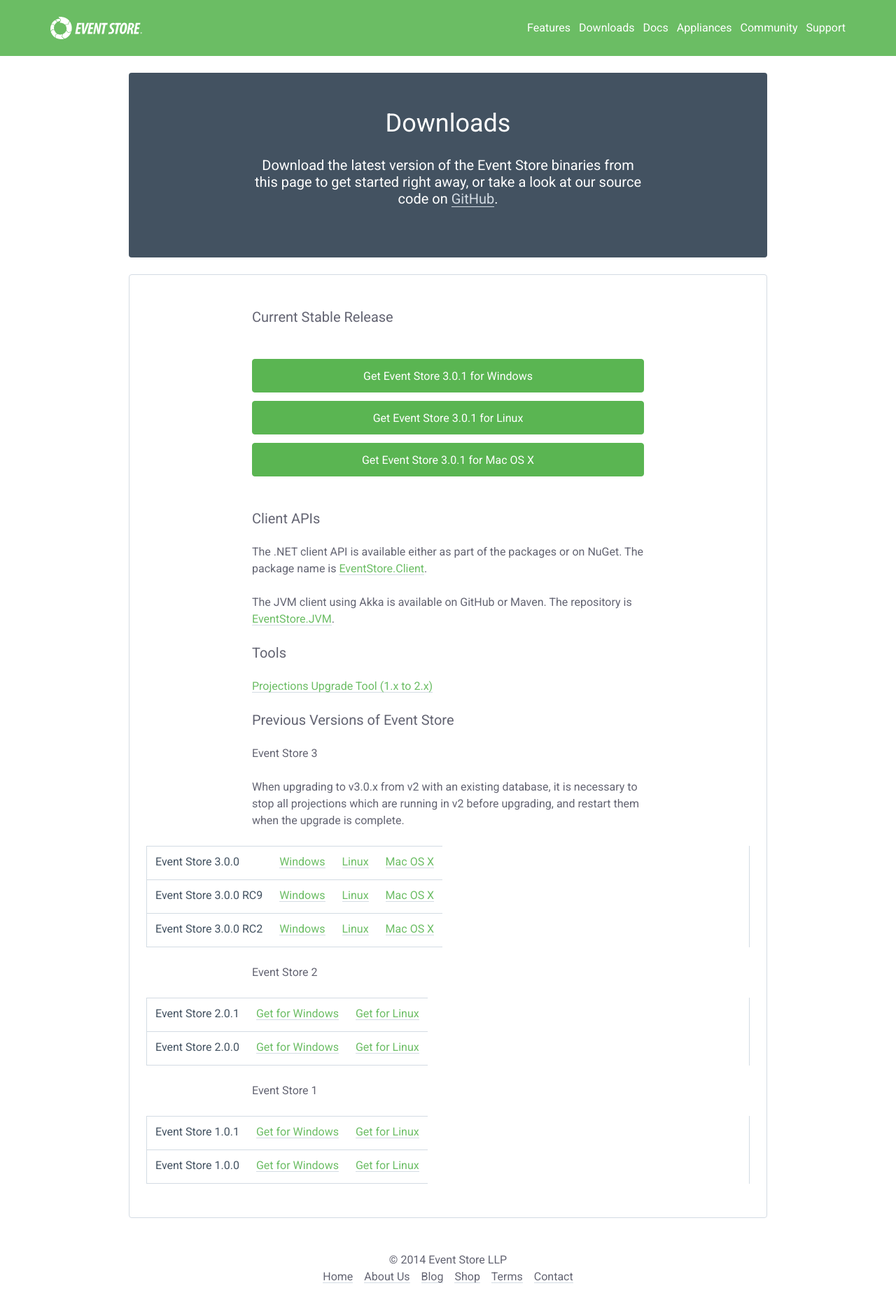
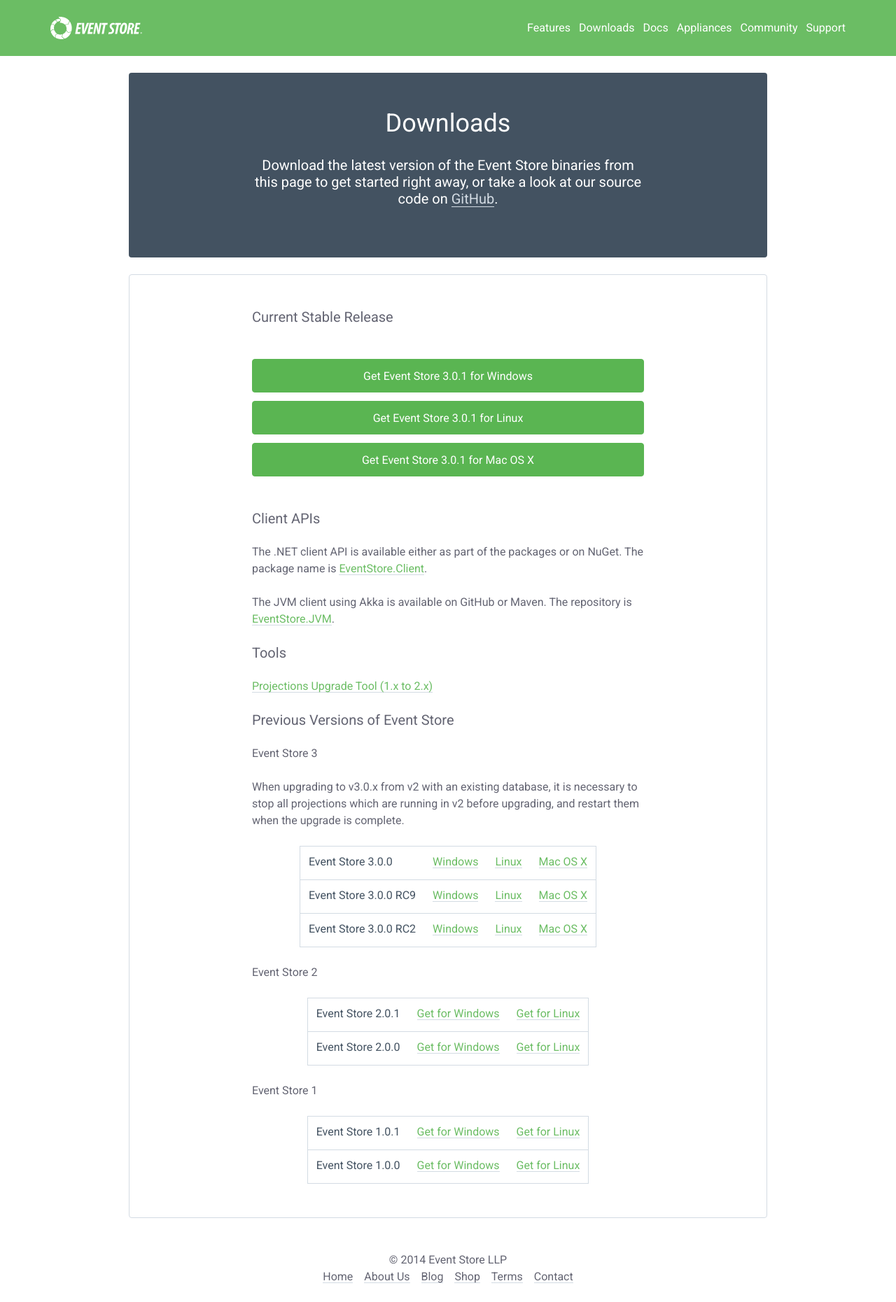
Before and after one commit to sandboxorg/geteventstore.com, a Jekyll site: the page built from downloads/index.html, in a window 1280 px wide. Shown: the whole page at 70% size. Built offline with Jekyll 4.4.1, drawn with Linux system fonts in a browser that asks for light colours; nearby versions of some CDN libraries; Markdown is read by kramdown in place of the engine named in the settings.

Commit message:
Updated thead and tbody

```diff
--- a/_sass/_base.scss
+++ b/_sass/_base.scss
@@ -104,11 +104,7 @@ pre {
 }
 
 table {
-    -moz-box-sizing: border-box;
-         box-sizing: border-box;
-    display: block;
     max-width: 100%;
-    overflow-x: auto;
     margin: 1.5rem auto;
     border-right: 1px solid $grey-light;
     border-left: 1px solid $grey-light;
@@ -116,12 +112,6 @@ table {
     h3, p {
         margin: 0;
     }
-}
-
-thead, tbody {
-    display: block;
-    width: 100%;
-    white-space: nowrap;
 }
 
 tr {
```
Also changed, not shown: css/main6.css.
